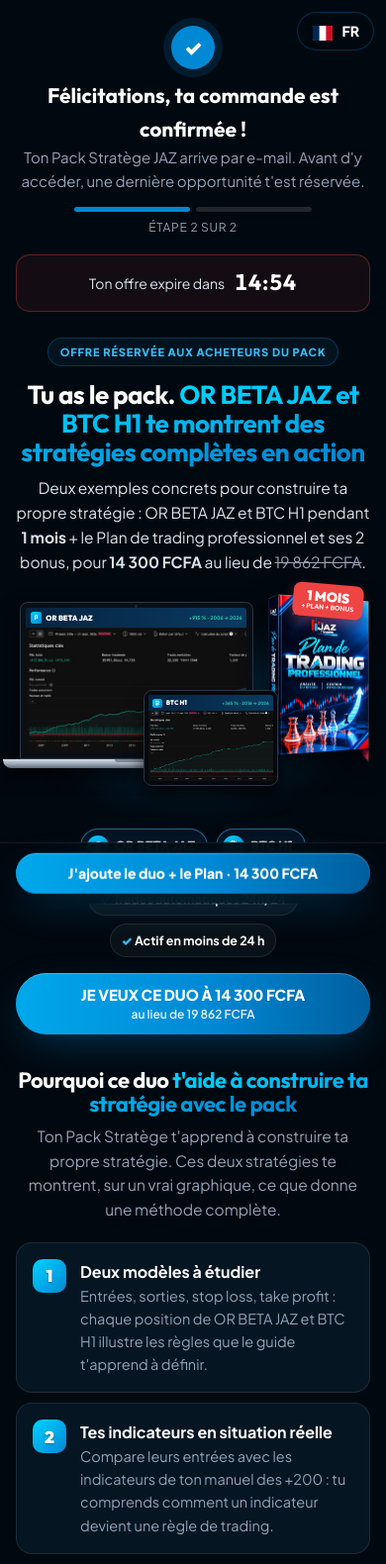
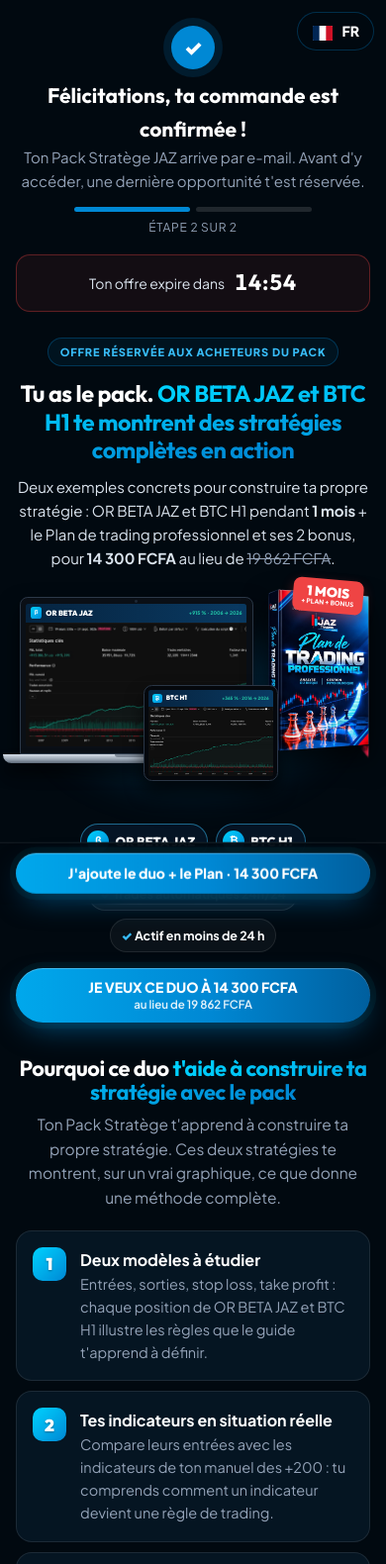
Before and after one commit to Jaztrading92/Jaz-contenu, a plain HTML site: page offre-speciale1.html in a window 390 px wide. Shown: the top 1580 px of the page at 99% size. Drawn offline with Linux system fonts and the light colour scheme; no server answers.

Commit message:
Update offre-speciale1.html

```diff
--- a/offre-speciale1.html
+++ b/offre-speciale1.html
@@ -10,13 +10,7 @@
   <link rel="preconnect" href="https://fonts.googleapis.com">
   <link rel="preconnect" href="https://fonts.gstatic.com" crossorigin>
   <link href="https://fonts.googleapis.com/css2?family=Outfit:wght@600;700;800;900&family=Plus+Jakarta+Sans:wght@400;500;600;700;800&display=swap" rel="stylesheet">
-  <script>
-    var JAZ_PIXEL_ID = '1122308280152029';
-    !function(f,b,e,v,n,t,s){if(f.fbq)return;n=f.fbq=function(){n.callMethod?n.callMethod.apply(n,arguments):n.queue.push(arguments)};if(!f._fbq)f._fbq=n;n.push=n;n.loaded=!0;n.version='2.0';n.queue=[];t=b.createElement(e);t.async=!0;t.src=v;s=b.getElementsByTagName(e)[0];s.parentNode.insertBefore(t,s)}(window,document,'script','https://connect.facebook.net/en_US/fbevents.js');
-    fbq('init', JAZ_PIXEL_ID);
-    fbq('track', 'PageView');
-    fbq('track', 'ViewContent', { content_name: 'Upsell OR BETA + BTC H1 1 mois + Plan', content_type: 'product', content_ids: ['upsell-orbeta-btc-1m-plan-pub'], value: 14300, currency: 'XOF' });
-  </script>
+  <!-- Pixel Meta retiré : seule la page de vente du Pack porte le pixel -->
   <style>
     :root {
       /* Palette du logo : nuit, blanc, bleu JAZ, rouge dosé. Aucun jaune. */
@@ -241,6 +235,11 @@
     .lightbox img { max-width: 100%; max-height: 90vh; border-radius: 12px; }
 
     .chips-m { display: none; }
+    /* Tailles fluides + boutons animés (même correction que les autres pages) */
+    .hero h1 { font-size: clamp(28px, 3.2vw, 40px); line-height: 1.18; }
+    .btn { max-width: 440px; margin-left: auto; margin-right: auto; animation: jzGlow 2.6s ease-in-out infinite; }
+    @keyframes jzGlow { 0%,100% { box-shadow: 0 10px 26px -8px var(--blue-glow), 0 0 0 0 rgba(0,210,255,.45), inset 0 1px 0 rgba(255,255,255,.25); } 50% { box-shadow: 0 12px 30px -8px rgba(0,136,212,.6), 0 0 0 7px rgba(0,210,255,0), inset 0 1px 0 rgba(255,255,255,.25); } }
+    @media (prefers-reduced-motion: reduce) { .btn, .btn::after { animation: none !important; } }
     .btn .sm { display: none; }
     @media (max-width: 560px) {
       .btn .lg { display: none; }
@@ -248,14 +247,16 @@
       .strats { grid-template-columns: 1fr; }
       .kpi b { font-size: 23px; }
       /* Boutons plus légers sur téléphone */
-      .btn { padding: 13px 16px; font-size: 15px; line-height: 1.25; letter-spacing: 0; }
-      .btn small { font-size: 12px; margin-top: 2px; }
+      .btn { padding: 11px 16px; font-size: 14px; line-height: 1.25; letter-spacing: 0; }
+      .btn small { font-size: 11.5px; margin-top: 1px; }
+      .sec h2 { font-size: clamp(20px, 5.6vw, 23px); }
       .cta-top { margin-top: 14px; }
       .sticky .btn { padding: 12px 14px; font-size: 14px; }
       /* En-tête plus aéré */
       .eyebrow { font-size: 11px; letter-spacing: .08em; padding: 5px 12px; }
-      .hero h1 { font-size: 26px; }
-      .hero p { font-size: 15.5px; }
+      .hero h1 { font-size: clamp(21px, 6vw, 24px); line-height: 1.22; }
+      .hero p { font-size: 15px; }
+      .congrats h1, .congrats h2 { font-size: clamp(18px, 5vw, 21px); }
       /* Étiquettes du mockup lisibles sous l'image */
       .mock .chips { display: none; }
       .mock { aspect-ratio: 16 / 10.2; margin-top: 16px; }
```
